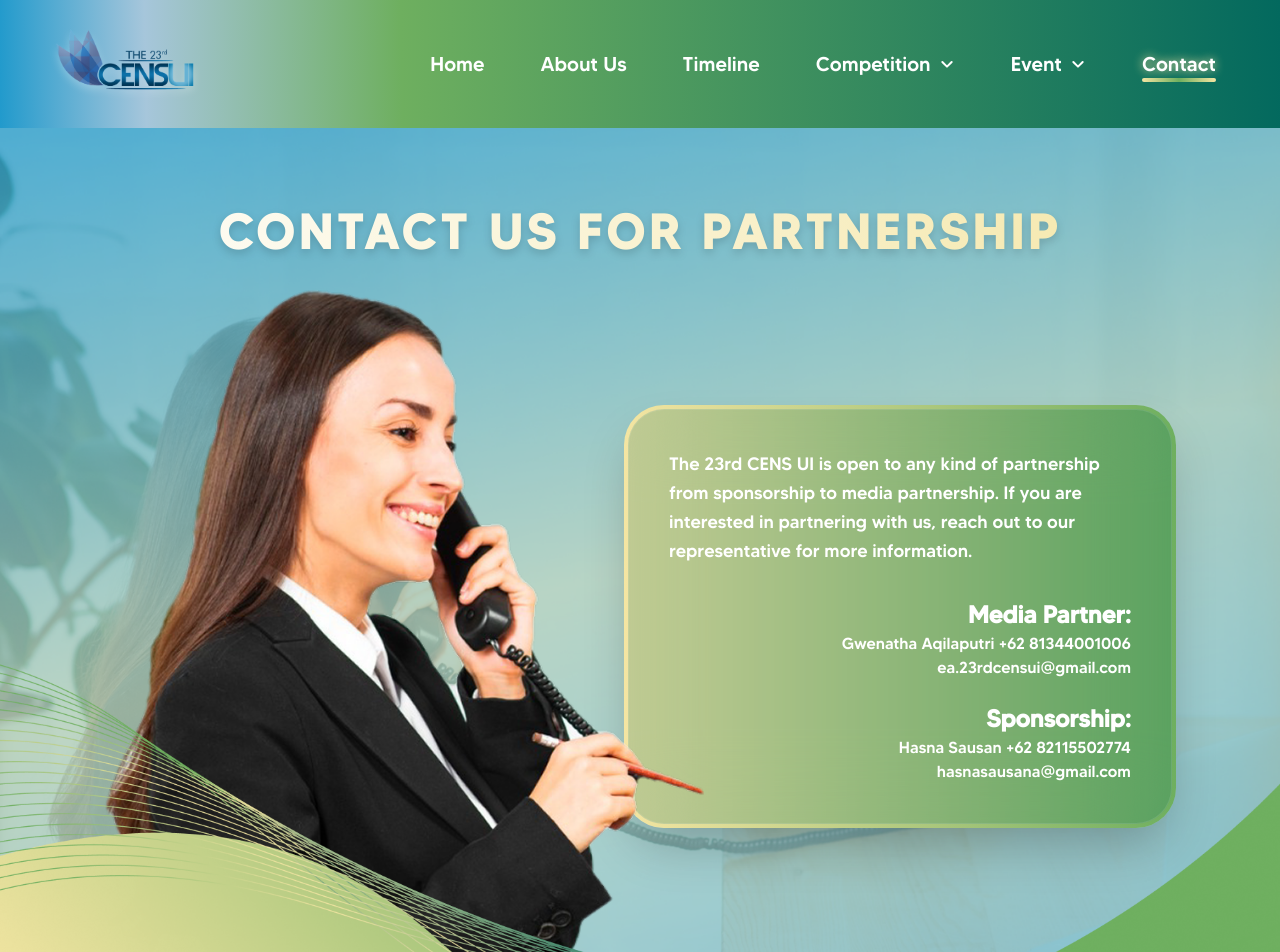
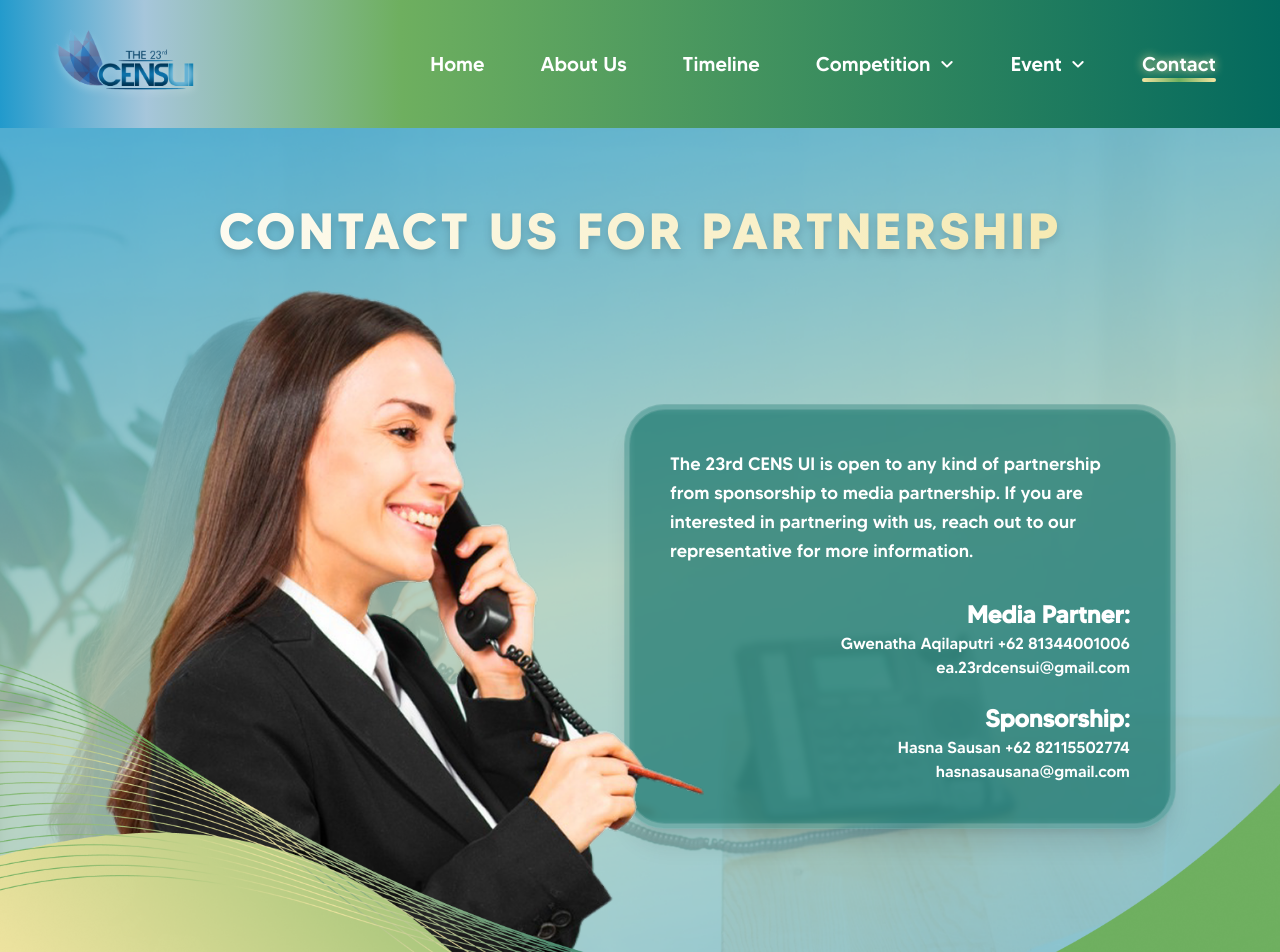
Before and after one commit to Optimasys/cens-ui, a Next.js app: page /contact in a window 1280 px wide. Shown: the top 952 px of the page. Built offline with nearby package versions, Linux system fonts and the light colour scheme.

Commit message:
fix card

```diff
--- a/app/(pages)/contact/page.tsx
+++ b/app/(pages)/contact/page.tsx
@@ -75,17 +75,17 @@ export default function ContactPage() {
             className="
               p-[3px] md:p-[4px]
               rounded-[24px] md:rounded-[40px]
-              bg-gradient-to-r
-              from-[#F4E5A2]
-              to-[#6EAF5F]
-              shadow-2xl
+              bg-[#03695E]/30
+              backdrop-blur-[3px]
+              border border-white/10
+              shadow-xl
             "
           >
             {/* GLASS CARD */}
             <div
               className="
                 bg-[#03695E]/20
-                backdrop-blur-2xl
+                backdrop-blur-[3px]
                 border border-white/10
                 rounded-[20px] md:rounded-[36px]
                 p-4 md:p-10
```
